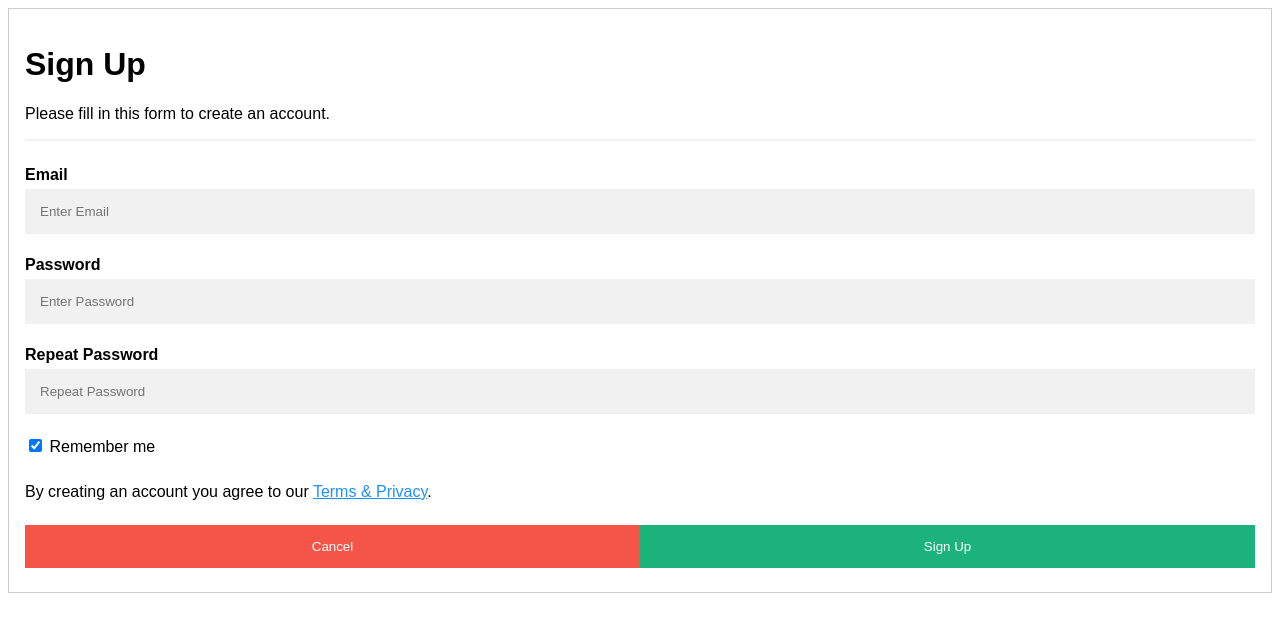
After one commit to snirego/http-knn, a Flask app: page /sing_up in a window 1280 px wide. The commit adds this page. Shown: the top 632 px of the page. Run offline with Flask 2, Linux system fonts and the light colour scheme.

Commit message:
first version

```diff
--- a/server.py
+++ b/server.py
@@ -4,18 +4,21 @@ from flask import Flask, render_template, redirect, url_for, request
 
 app = Flask(__name__)
 
-@app.route("/")
-def home():
-    return "Hello World!"
-
 @app.route("/user/<user>")
 def user(user):
     return "<h1>Hello, {}!<h1/>".format(user)
 
-@app.route('/welcome')
+@app.route('/')
 def welcome():
-    return render_template('welcome.html')  # render a template
+    return render_template("welcome.html")  # render a template
 
+@app.route('/log_in')
+def log_in():
+    return render_template("log_in.html")
+
+@app.route('/sing_up')
+def sing_up():
+    return render_template("sing_up.html")
 
 if __name__ == "__main__":
     # app.run(host="10.0.1.83")
--- /dev/null
+++ b/templates/sing_up.html
@@ -0,0 +1,105 @@
+<!DOCTYPE html>
+<html>
+<style>
+body {font-family: Arial, Helvetica, sans-serif;}
+* {box-sizing: border-box}
+
+/* Full-width input fields */
+input[type=text], input[type=password] {
+  width: 100%;
+  padding: 15px;
+  margin: 5px 0 22px 0;
+  display: inline-block;
+  border: none;
+  background: #f1f1f1;
+}
+
+input[type=text]:focus, input[type=password]:focus {
+  background-color: #ddd;
+  outline: none;
+}
+
+hr {
+  border: 1px solid #f1f1f1;
+  margin-bottom: 25px;
+}
+
+/* Set a style for all buttons */
+button {
+  background-color: #04AA6D;
+  color: white;
+  padding: 14px 20px;
+  margin: 8px 0;
+  border: none;
+  cursor: pointer;
+  width: 100%;
+  opacity: 0.9;
+}
+
+button:hover {
+  opacity:1;
+}
+
+/* Extra styles for the cancel button */
+.cancelbtn {
+  padding: 14px 20px;
+  background-color: #f44336;
+}
+
+/* Float cancel and signup buttons and add an equal width */
+.cancelbtn, .signupbtn {
+  float: left;
+  width: 50%;
+}
+
+/* Add padding to container elements */
+.container {
+  padding: 16px;
+}
+
+/* Clear floats */
+.clearfix::after {
+  content: "";
+  clear: both;
+  display: table;
+}
+
+/* Change styles for cancel button and signup button on extra small screens */
+@media screen and (max-width: 300px) {
+  .cancelbtn, .signupbtn {
+     width: 100%;
+  }
+}
+</style>
+<body>
+
+<form action="/action_page.php" style="border:1px solid #ccc">
+  <div class="container">
+    <h1>Sign Up</h1>
+    <p>Please fill in this form to create an account.</p>
+    <hr>
+
+    <label for="email"><b>Email</b></label>
+    <input type="text" placeholder="Enter Email" name="email" required>
+
+    <label for="psw"><b>Password</b></label>
+    <input type="password" placeholder="Enter Password" name="psw" required>
+
+    <label for="psw-repeat"><b>Repeat Password</b></label>
+    <input type="password" placeholder="Repeat Password" name="psw-repeat" required>
+
+    <label>
+      <input type="checkbox" checked="checked" name="remember" style="margin-bottom:15px"> Remember me
+    </label>
+
+    <p>By creating an account you agree to our <a href="#" style="color:dodgerblue">Terms & Privacy</a>.</p>
+
+    <div class="clearfix">
+      <button type="button" class="cancelbtn">Cancel</button>
+      <button type="submit" class="signupbtn">Sign Up</button>
+    </div>
+  </div>
+</form>
+
+</body>
+</html>
```
Also changed, not shown: templates/log_in.html (added, +98 -0 lines), templates/welcome.html (renamed from welcome.html, +5 -2 lines).
